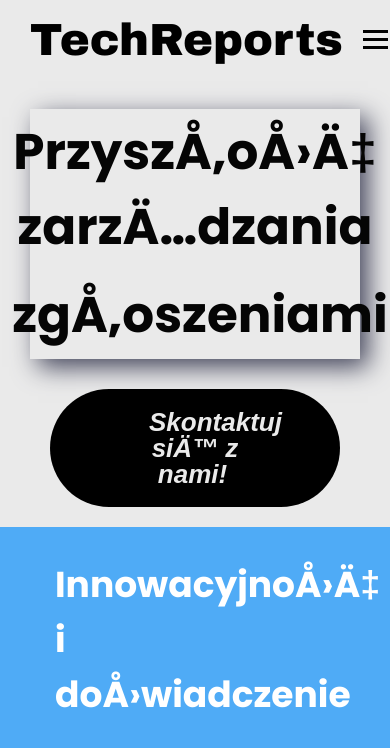
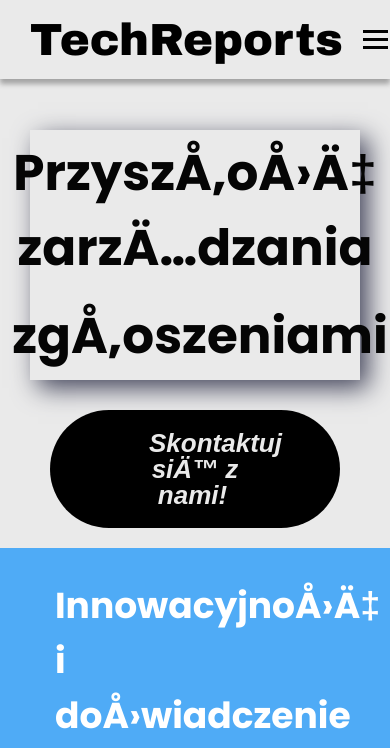
Before and after one commit to amelia-pencak/TechReports, a PHP site: page / in a window 390 px wide; the page is wider, and only the part inside the window is pictured. Shown: the top 748 px of that part. Run offline with PHP 8.4, Linux system fonts and the light colour scheme; some libraries are stand-ins or nearby versions.

Commit message:
corr header & hamb

```diff
--- a/css/style.css
+++ b/css/style.css
@@ -213,6 +213,7 @@
 
 
 #content {
+    margin-top: 100px;
     min-height: 200px;
     display: flex;
     flex-direction: column;
--- a/css/styleHeader.css
+++ b/css/styleHeader.css
@@ -7,6 +7,13 @@
 header {
      width: 100%;
      height: 100px;
+     position: fixed;
+     top: 0;
+     left: 0;
+     background-color: #EAEAEA;
+     z-index: 10;
+     transition: height 0.3s ease;
+    box-shadow: 0px 5px 5px rgba(0, 0, 0, 0.3);
 }
 
 li {
@@ -125,11 +132,11 @@
           background-color: rgba(71, 71, 71, 0.94);
           position: fixed;
           left:-100%;
-          top: 100px;
+          top: 90px;
           gap: 0;
           flex-direction: column;
           width: 100%;
-          height: 300px;
+          height: calc(100vh - 90px);
           text-align: center;
           transition: 0.3s;
           z-index: 1000;
```
